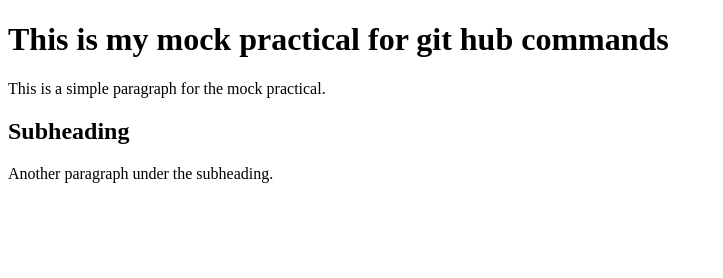
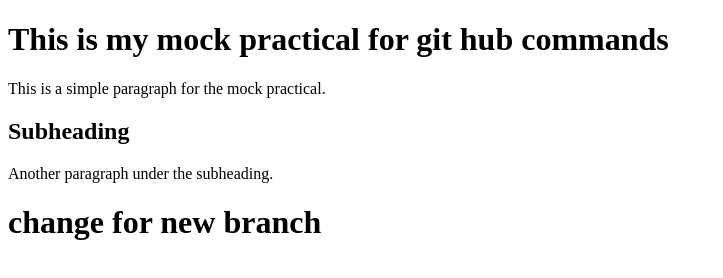
Before and after one commit to PrajwalRakhade/SarthakMockGithubCommands, a plain HTML site: page index.html in a window 1280 px wide. Shown: the whole page, without its empty margins (0-723 px from the left). Drawn offline with Linux system fonts and the light colour scheme.

Commit message:
my new branch

```diff
--- a/index.html
+++ b/index.html
@@ -11,5 +11,7 @@
     <h2>Subheading</h2>
     <p>Another paragraph under the subheading.</p>
 
+    <h1>change for new branch</h1>
+
 </body>
 </html>
```
